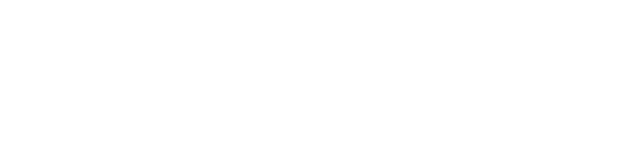
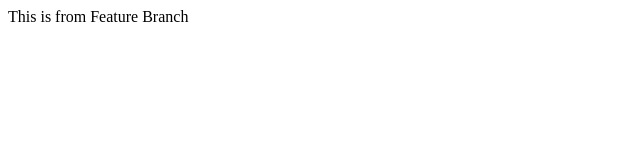
Before and after one commit to RahulG-73/Git-Dummy, a plain HTML site: page index.html in a window 1280 px wide. Shown: the whole page, without its empty margins (0-640 px from the left). Drawn offline with Linux system fonts and the light colour scheme.

Commit message:
updated html

```diff
--- a/index.html
+++ b/index.html
@@ -6,6 +6,6 @@
     <title>Document</title>
 </head>
 <body>
-
+    This is from Feature Branch
 </body>
 </html>
```
